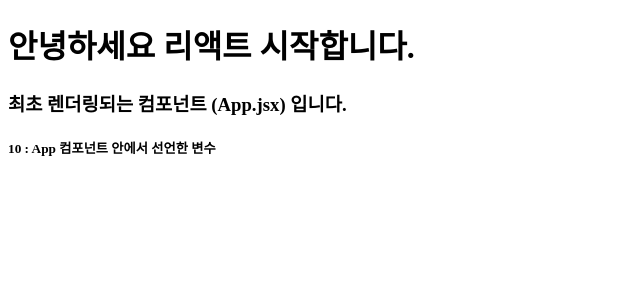
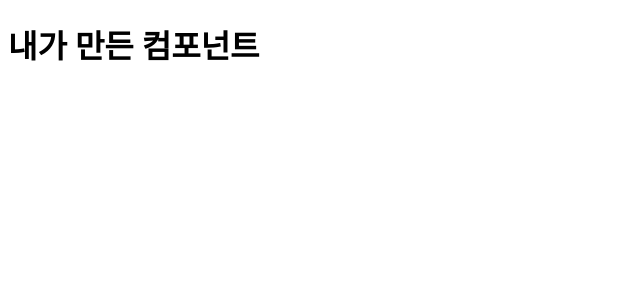
Before and after one commit to JeonghoonAHN0510/250526_Web_Spring2, a React (Vite) app in the folder src/main/reactapp/: page / in a window 1280 px wide. Shown: the top 300 px of the page, without its empty margins (0-640 px from the left). Built offline with nearby package versions, Linux system fonts and the light colour scheme.

Commit message:
study[React] : 기본 동작구조

```diff
--- a/src/main/reactapp/src/App.jsx
+++ b/src/main/reactapp/src/App.jsx
@@ -1,4 +1,4 @@
-function App() {
+const App = () => {
 
     let a = 10;
 
--- /dev/null
+++ b/src/main/reactapp/src/example/Day01/Component1.jsx
@@ -0,0 +1,20 @@
+/*
+[ 컴포넌트란? ]
+ - 출력할 화면(HTML)을 최소로 쪼갠 모듈
+ - 코드를 최적화하여 쪼개는 것(= 화면을 최적화하기위해 쪼개는 것)
+[ 컴포넌트 만드는 방법 ]
+1. 지정한 폴더에 .jsx 확장자로 파일을 생성한다.(영문 카멜표기법 권장)
+2. 함수형 컴포넌트 선언 -> js에서의 함수 선언과 동일
+3. .jsx 내 default 컴포넌트 명은 주로 파일명과 동일하게 사용한다.
+    function 컴포넌트명( props ){ }
+4. 컴포넌트 내에서 return 뒤로 출력할 HTML을 작성한다.
+5. 다른 .jsx에서 해당 컴포넌트를 import할 수 있게 export한다.
+*/
+// [1] 컴포넌트 생성
+function Component1( props ){
+
+    return <h1> 내가 만든 컴포넌트 </h1>
+} // func end
+
+// [2] default 컴포넌트 내보내기
+export default Component1;
--- a/src/main/reactapp/src/main.jsx
+++ b/src/main/reactapp/src/main.jsx
@@ -13,6 +13,7 @@ createRoot(document.getElementById('root')).render(
 )
 */
 
+// ================================= 고정 =================================
 // main.jsx에서 index.html의 id=root 마크업에 최초의 화면함수(컴포넌트)를 렌더링하는 곳
 // 1. 리액트 root 함수 호출
 // -> react 라이브러리의 createRoot 함수를 import
@@ -25,10 +26,17 @@ const root = document.querySelector('#root');
 // 3. 가져온 root 마크업을 createRoot 함수의 매개변수로 전달한다.
 const create = createRoot( root );
 
-// 4. 최종적으로 렌더링하기
-// 4-1. 렌더링할 컴포넌트(함수) 가져오기             -> what
-import App from './App.jsx';
-// -> App은 default export된 듯??
+// ================================= 기본 예제 =================================
+// // 4. 최종적으로 렌더링하기
+// // 4-1. 렌더링할 컴포넌트(함수) 가져오기             -> what
+// import App from './App.jsx';
+// // -> App은 default export된 듯??
 
-// 4-2. 렌더링하기                                 -> render
-create.render( <App /> );
+// // 4-2. 렌더링하기                                 -> render
+// create.render( <App /> );
+
+// ================================= Day01 =================================
+// 4. 렌더링할 컴포넌트 import하기
+import Component1 from './example/Day01/Component1';
+// 5. 렌더링하기 -> create.render()
+create.render( <Component1></Component1> )
```
